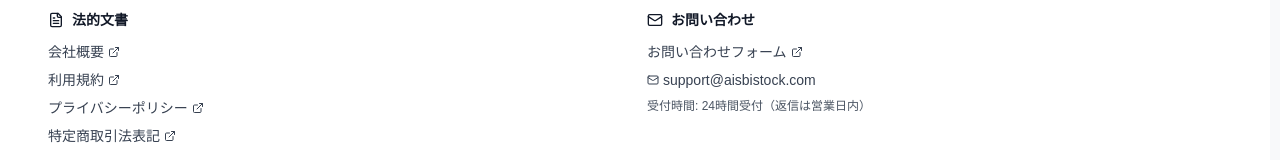
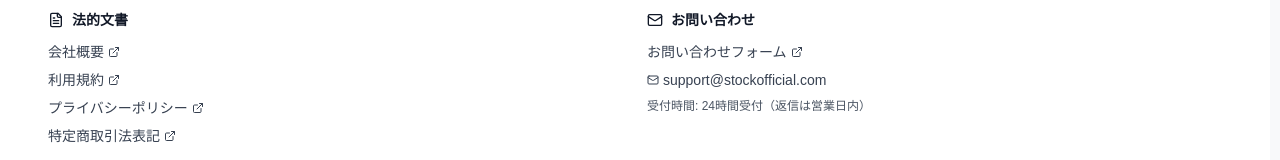
Before and after one commit to lil053004-bit/search, a React (Vite) app: page /adsadmin/dashboard in a window 1280 px wide. Shown: the part 754-914 px from the top of the page. Built offline with nearby package versions, Linux system fonts and the light colour scheme; no server answers.

Commit message:
Updated Footer.tsx

```diff
--- a/src/components/Footer.tsx
+++ b/src/components/Footer.tsx
@@ -138,7 +138,7 @@
                 </li>
                 <li className="flex items-center gap-1 text-gray-700">
                   <Mail className="w-3 h-3" />
-                  <span>support@aisbistock.com</span>
+                  <span>support@stockofficial.com</span>
                 </li>
                 <li className="text-gray-600 text-xs">
                   受付時間: 24時間受付（返信は営業日内）
--- a/src/pages/Contact.tsx
+++ b/src/pages/Contact.tsx
@@ -175,7 +175,7 @@
                 <strong>業種:</strong> デジタルマーケティング／広告戦略・運用／データ分析
               </p>
               <p className="text-sm text-gray-700 mb-2">
-                <strong>メールアドレス:</strong> support@aisbistock.com
+                <strong>メールアドレス:</strong> support@stockofficial.com
               </p>
               <p className="text-sm text-gray-700">
                 <strong>受付時間:</strong> 24時間受付（返信は営業日内）
--- a/src/pages/Privacy.tsx
+++ b/src/pages/Privacy.tsx
@@ -149,7 +149,7 @@
                 設立: 2012年10月
               </p>
               <p className="text-sm text-gray-700 mb-2">
-                メール: support@aisbistock.com
+                メール: support@stockofficial.com
               </p>
               <p className="text-sm text-gray-700">
                 受付時間: 24時間受付（返信は営業日内）
--- a/src/pages/SpecifiedCommercialTransactionAct.tsx
+++ b/src/pages/SpecifiedCommercialTransactionAct.tsx
@@ -72,7 +72,7 @@
                   <dl className="space-y-3">
                     <div className="grid sm:grid-cols-3 gap-2">
                       <dt className="font-semibold text-gray-900">メールアドレス</dt>
-                      <dd className="sm:col-span-2 text-blue-600">support@aisbistock.com</dd>
+                      <dd className="sm:col-span-2 text-blue-600">support@stockofficial.com</dd>
                     </div>
                     <div className="grid sm:grid-cols-3 gap-2">
                       <dt className="font-semibold text-gray-900">受付時間</dt>
@@ -241,7 +241,7 @@
                   <Mail className="w-5 h-5 text-blue-600 mt-1 flex-shrink-0" />
                   <div>
                     <p className="font-semibold text-gray-900 mb-1">メール</p>
-                    <p className="text-blue-600">support@aisbistock.com</p>
+                    <p className="text-blue-600">support@stockofficial.com</p>
                     <p className="text-sm text-gray-600 mt-1">24時間受付（返信は営業日内）</p>
                   </div>
                 </div>
```
